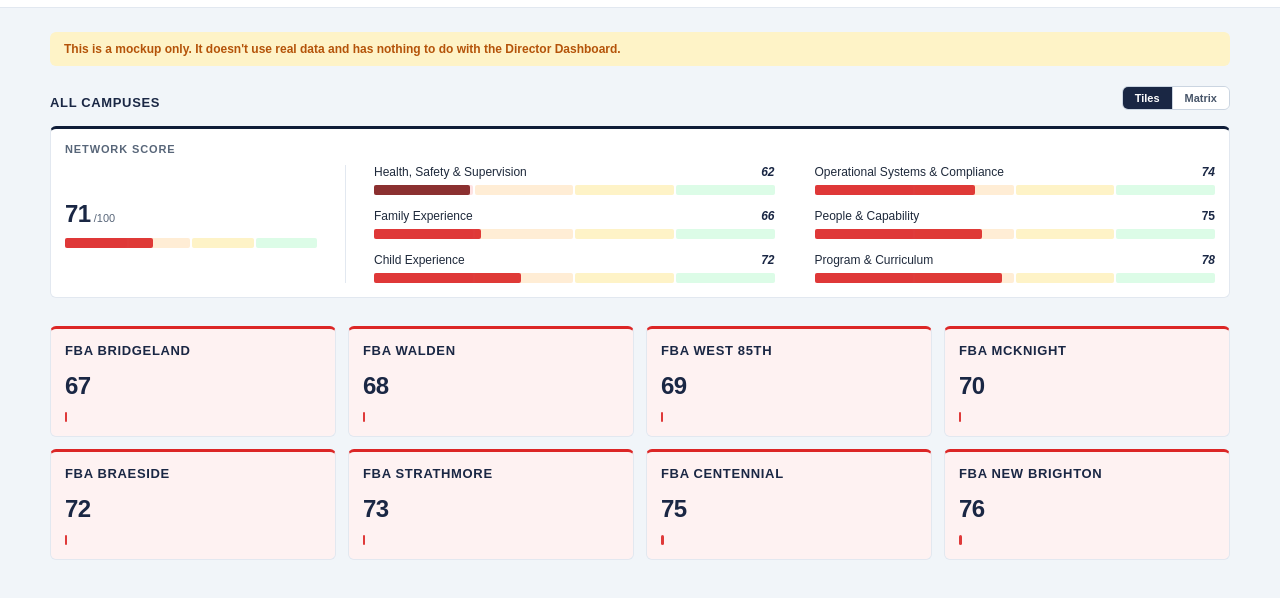
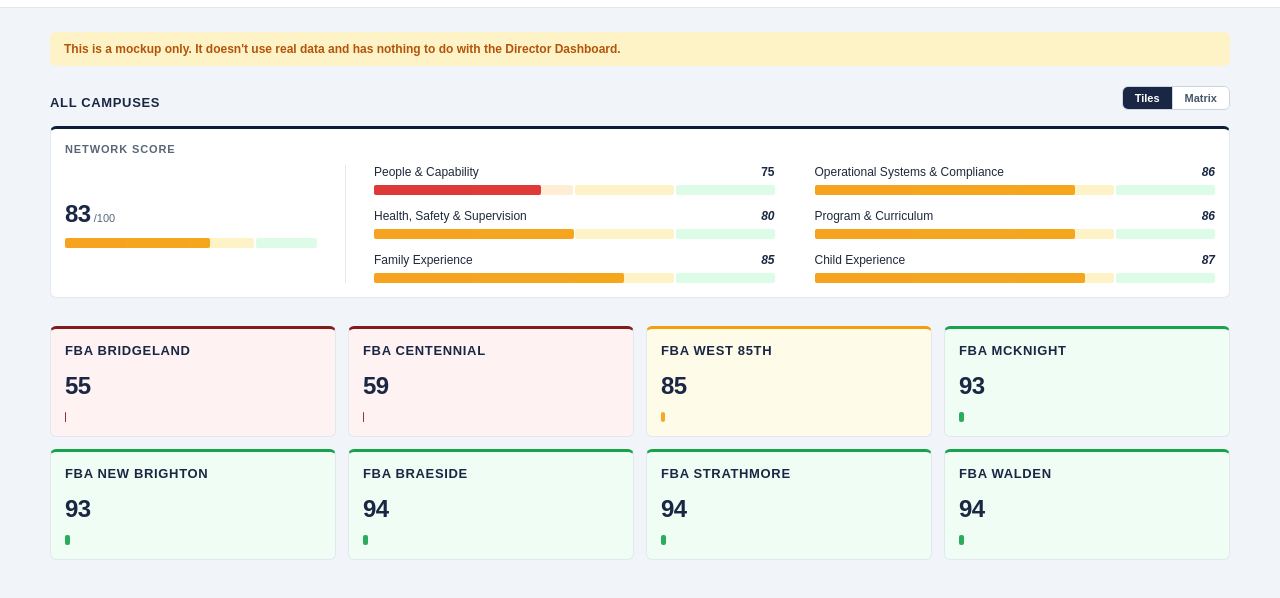
Before and after one commit to allielbadry/campus-dashboard-mockup, a plain HTML site: page index.html in a window 1280 px wide. Shown: the part 56-654 px from the top of the page. Drawn offline with Linux system fonts and the light colour scheme.

Commit message:
Sample spread: most campuses green, Bridgeland and Centennial red
Co-Authored-By: Claude Opus 5.5 <noreply@anthropic.com>

```diff
--- a/index.html
+++ b/index.html
@@ -196,7 +196,14 @@ const PEOPLE = [
   { key: 'early', name: 'Early Day Attrition', unit: 'staff' },
 ];
 
-function sample(label) { let h = 2166136261; for (const c of label) h = Math.imul(h ^ c.charCodeAt(0), 16777619); return 45 + (Math.abs(h) % 48); }
+// Sample spread (Ali, 2026-10-14): most campuses read green, the two with the lowest real People scores read red,
+// and about one strong-campus domain in eight dips red so the page shows every colour.
+const WEAK = ['Centennial', 'Bridgeland'];
+function sample(label) {
+  let h = 2166136261; for (const c of label) h = Math.imul(h ^ c.charCodeAt(0), 16777619); h = Math.abs(h);
+  if (WEAK.some((w) => label.startsWith(w))) return 45 + (h % 20);
+  return h % 8 === 0 ? 52 + (h % 12) : 92 + (h % 8);
+}
 const avg = (xs) => { const v = xs.filter((x) => typeof x === 'number'); return v.length ? Math.round(v.reduce((a, b) => a + b, 0) / v.length) : null; };
 const $ = (id) => document.getElementById(id);
 const samplesOn = () => $('samples').checked;
```
